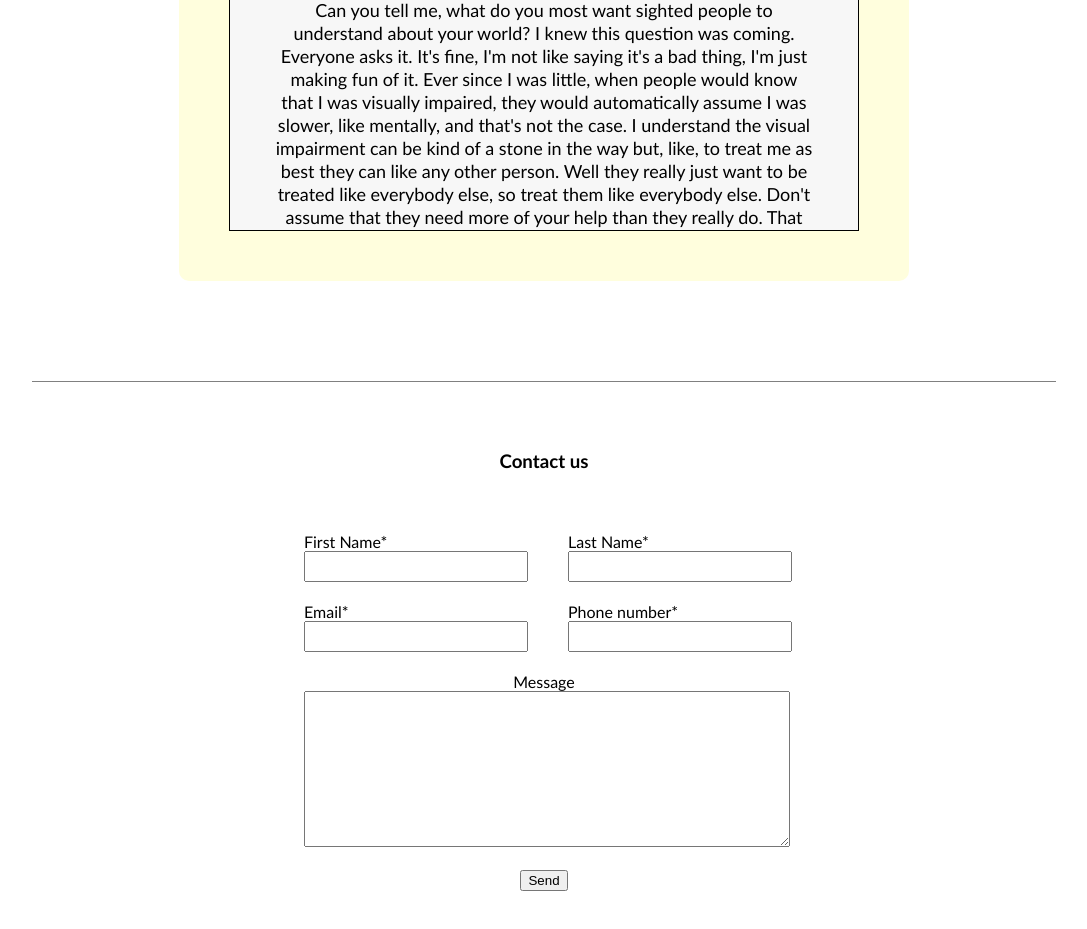
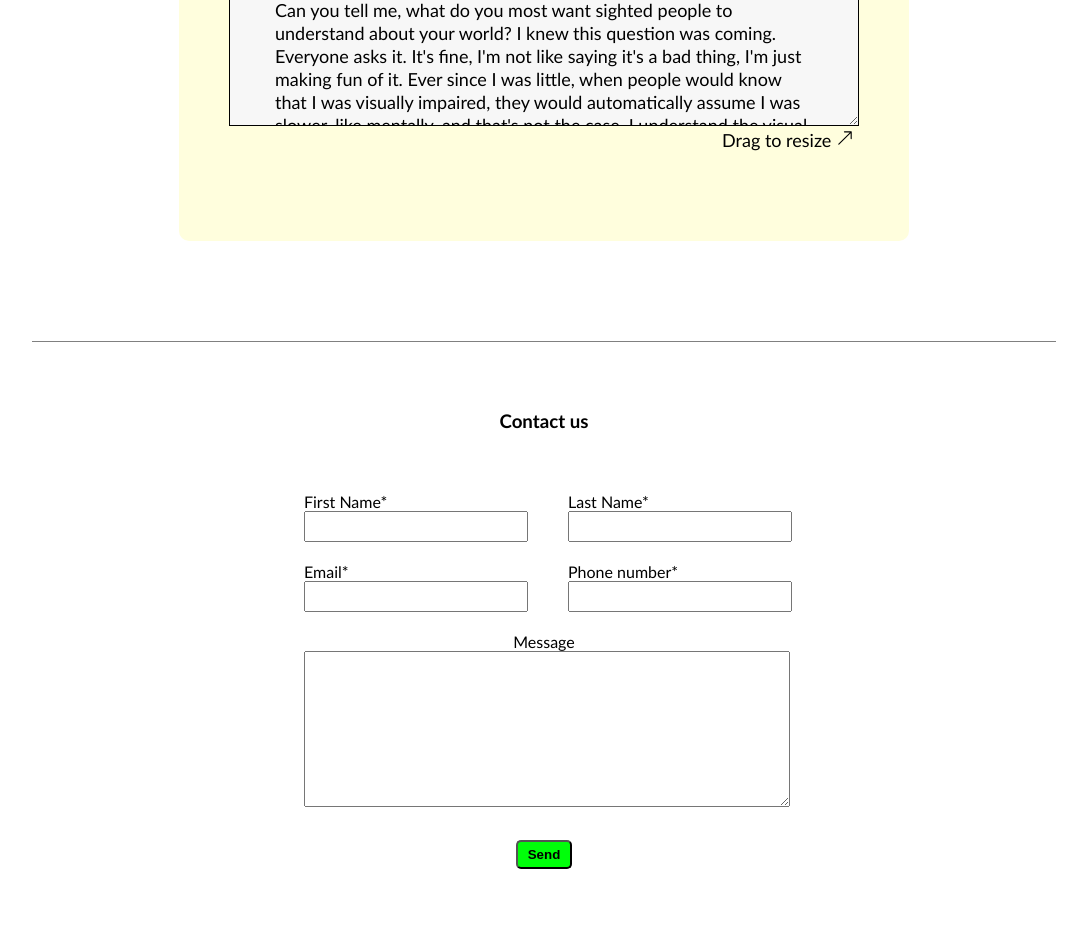
Before and after one commit to lusweek/Todo-Accessibility-app, a React (Create React App) app: page /about in a window 1280 px wide. Shown: the part 2340-3269 px from the top of the page, without its empty margins (96-1183 px from the left). Built offline with nearby package versions, Linux system fonts and the light colour scheme.

Commit message:
final push

```diff
--- a/src/App.css
+++ b/src/App.css
@@ -123,6 +123,15 @@ margin-bottom: 10px;
   color: black;
 }
 
+.button{
+  background-color: #00FF0A;
+  margin: 10px;
+  padding: 5px 10px;
+  border-radius: 5px;
+  cursor: pointer;
+  font-weight: 600;
+}
+
 
 /* --------------------------------- TODO SECTION ----------------------------------- */
 
@@ -131,6 +140,10 @@ margin-bottom: 10px;
   flex-direction: column;
   text-align: start;
   margin: 30px 5px 5px 5px;
+}
+
+#todo-input{
+  height: 25px;
 }
 
 .new-todo-wrapper label{
@@ -188,20 +201,22 @@ iframe{
   margin: 30px 0;
 }
 
-.captions-wrapper{
-  height: 250px;
+#captions-wrapper{
+  height: 145px;
   border: solid 1px black;
   background-color: #F7F7F7;
   overflow: auto;
   padding: 40px;
   text-align: center;
+  resize: vertical;
 }
 
-.captions-wrapper p{
+#captions-wrapper p{
   margin: 5px;
+  text-align: start;
 }
 
-.captions-wrapper h2{
+#captions-wrapper h2{
   font-weight: 500;
   margin: 0 0 30px 0;
 }
@@ -256,6 +271,11 @@ color: white;
 padding: 3px 8px;
 margin-top: 2px;
 display: none;
+}
+
+.drag-resize{
+  align-self: end;
+  margin-top: 3px;
 }
 
 
@@ -316,7 +336,7 @@ display: none;
     padding: 3vw;
   }
 
-  .captions-wrapper{
+  #captions-wrapper{
     padding: 10px;
   }
 
--- a/src/Pages/About.jsx
+++ b/src/Pages/About.jsx
@@ -1,6 +1,7 @@
 import React, { useEffect, useState } from 'react'
 import blindfold_img from '../img/blindfolded-low-res.webp'
 import {HiExternalLink} from 'react-icons/hi'
+import {BsArrowUpRight} from 'react-icons/bs'
 
 function About({ setFormInfo }) {
 
@@ -9,9 +10,6 @@ function About({ setFormInfo }) {
   const [email, setEmail] = useState('')
   const [phone, setPhone] = useState('')
   const [message, setMessage] = useState('')
-
-  const [fail, setFail] = useState(true)
-
 
   useEffect(() => {
 
@@ -122,13 +120,17 @@ function About({ setFormInfo }) {
 
         document.getElementById('modal-btn').focus()
 
+        setFname('')
+        setSname('')
+        setEmail('')
+        setPhone('')
+        setMessage('')
 
       }
 
 })
 
   }, [])
-
 
   return (
    <section className='component-section'>
@@ -168,7 +170,7 @@ function About({ setFormInfo }) {
 
         <iframe src="https://www.youtube.com/embed/F5z6fQE79mI" title="What every sighted person should know about blindness" frameborder="0" allow="accelerometer; autoplay; clipboard-write; encrypted-media; gyroscope; picture-in-picture" allowfullscreen></iframe>
 
-        <div className='captions-wrapper'>
+        <div id='captions-wrapper'>
 
           <h2>Videos captions</h2>
 
@@ -199,7 +201,7 @@ function About({ setFormInfo }) {
 
           </p>
         </div>
-
+        <p id='resize' className='drag-resize'>Drag to resize <BsArrowUpRight /> </p>
       </article>
 
       <div className='line'></div>
@@ -242,7 +244,7 @@ function About({ setFormInfo }) {
             <textarea name="message" id="message" cols="30" rows="10" onChange={(e) => setMessage(e.target.value)}></textarea>
             <div className='error-message' id='messageError'></div>
           </div>
-          <button type='submit'>Send</button>
+          <button className='button' type='submit'>Send</button>
         </form>
       </article>
 
```
